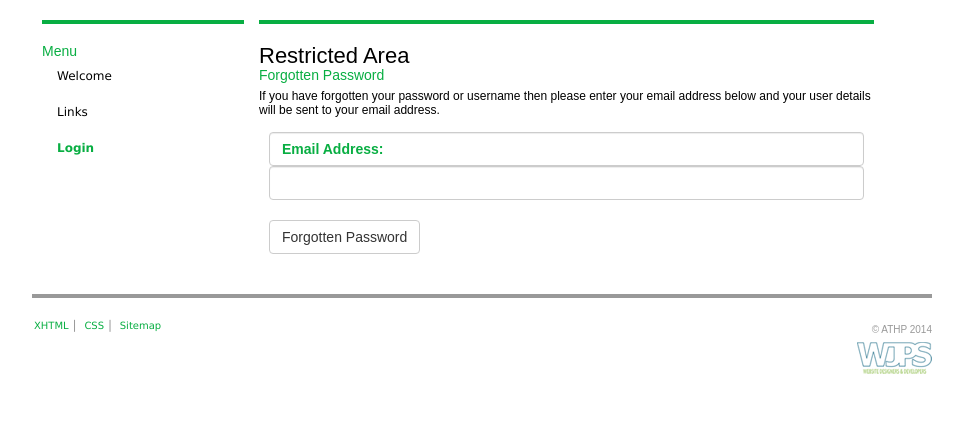
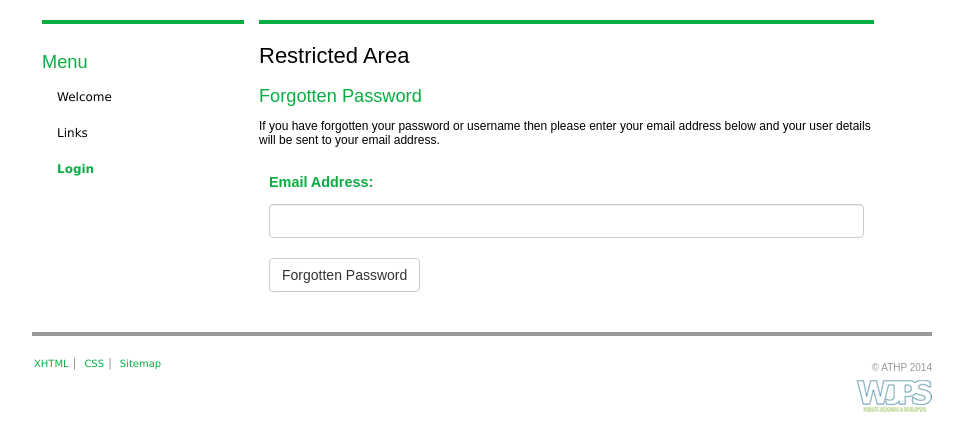
Before and after one commit to yorkshiregeek/WJPS_Portal, a PHP site: page /portal/forgottenpassword.php in a window 1280 px wide; the page is wider, and only the part inside the window is pictured. Shown: the part 87-531 px from the top of that part, without its empty margins (158-1121 px from the left). Run offline with PHP 8.4, Linux system fonts and the light colour scheme; data that the repository does not hold is empty; some libraries are stand-ins or nearby versions.

Commit message:
Style tweaks

```diff
--- a/Classes/contactclass.php
+++ b/Classes/contactclass.php
@@ -354,7 +354,7 @@
 
         		print("<input type=\"text\" size=\"80\" name=\"searchterm\" value=\"" . $Term . "\"/>");
 
-        		print("<input style=\"position:relative;left:20px;\"type=\"submit\" name=\"submit\" value=\"Search\"/>");
+        		print("<input class = \"btn btn-default\" style=\"position:relative;left:20px;\"type=\"submit\" name=\"submit\" value=\"Search\"/>");
 
         	print("</form>");
         }
--- a/Classes/formsclass.php
+++ b/Classes/formsclass.php
@@ -45,7 +45,7 @@
                     {
                         if($Field[1] != "Hidden")
                         {
-                            print("<dt class=\"form-control\" id=\"" . $Field[2] . "Title\">" . $Field[0] . "</dt>");
+                            print("<dt class=\"\" id=\"" . $Field[2] . "Title\">" . $Field[0] . "</dt>");
                         }
                         forms::generatefield($Field);
                     }
@@ -139,7 +139,7 @@
                 print("<dd id=\"" . $Name . "Field\"><input type=\"file\" name=\"" . $Name . "\" id=\"" . $Name . "\" size=\"" . $Cols . "\" onchange=\"" . $Action ."\"/></dd>");
             } elseif($Type == "Select") {
                 //Select
-                print("<dd id=\"" . $Name . "Field\" class= \"" . $Class . "\"><select name=\"" . $Name . "\" id=\"" . $Name . "\">");
+                print("<dd id=\"" . $Name . "Field\" class= \"" . $Class . " checkbox\"><select name=\"" . $Name . "\" id=\"" . $Name . "\">");
                     foreach($Options as $Option)
                     {
                         if($Option[0] == $Value){
--- a/Classes/noticesclass.php
+++ b/Classes/noticesclass.php
@@ -82,7 +82,7 @@
         		$Counter ++;
         	}
 
-        	print_r($CatArray);
+        	//print_r($CatArray);
 
         	return $CatArray;
         }
--- a/Classes/tableclass.php
+++ b/Classes/tableclass.php
@@ -11,7 +11,7 @@
 
         static public function generateadmintable($ID,$Cols,$Rows)
         {
-            print("<table class=\"table table-striped table-bordered sorted_table\" id=\"" . $ID . "\">\n");
+            print("<table class=\"table table-hover sorted_table\" id=\"" . $ID . "\">\n");
             print("<tbody>");
                 print("<tr>\n");
                 foreach($Cols as $Col)
--- a/Classes/trustclass.php
+++ b/Classes/trustclass.php
@@ -81,7 +81,7 @@
 
      		print("<p>The list below shows all the trusts in the system.</p>");
 
-     		print("<p><a href='directory.php?tid=-1'><span class=\"glyphicon glyphicon-plus\"></span>Add New Trust</a></p>");
+     		print("<p><a href='directory.php?tid=-1'><span class=\"glyphicon glyphicon-plus\"></span> Add New Trust</a></p>");
 
 			$RQ = new ReadQuery("SELECT IDLNK FROM Trusts WHERE Deleted = 0 ORDER BY Trust");
 
--- a/Classes/userclass.php
+++ b/Classes/userclass.php
@@ -415,7 +415,7 @@
 
         	$UserCategoryArray = UserCategory::generatearray();
 
-        	$UsernameField = array("Username:","Text","username",30,0,$Username,"","",!$Add);
+        	$UsernameField = array("Username:","Text","username",30,0,$Username,"Enter username","","",!$Add);
             $FirstnameField = array("Firstname:","Text","firstname",30,0,$Firstname);
             $SurnameField = array("Surname:","Text","surname",30,0,$Surname);
             $EmailField = array("Email Address:","Text","email",30,0,$Email);
@@ -476,7 +476,7 @@
         {
         	$RQ = new ReadQuery("SELECT IDLNK FROM Users WHERE Email = '" . $Email . "';");
         	if($RQ->getnumberofresults() > 0){
-				$row = mysql_fetch_array($RQ->getresults());
+				$row = $RQ->getresults()->fetch_array(MYSQLI_BOTH);
 				return $row["IDLNK"];
 			} else {
         		return 0;
@@ -489,7 +489,7 @@
 
         	$List = "";
 
-        	while($row = mysql_fetch_array($RQ->getresults())){
+        	while($row = $RQ->getresults()->fetch_array(MYSQLI_BOTH)){
         		$User = new Users($row["IDLNK"]);
         		$List .= "," . $User->getemail();
         	}
--- a/css/styles.css
+++ b/css/styles.css
@@ -10,16 +10,16 @@ body{
 h1{
 	border:0;
 	padding:0;
-	margin:0;
+	margin:0 0 10px 0;
 	font-size:22px;
 	color:#000000;
 }
 
 h2{
 	border:0;
-	padding:0;
+	padding: 8px 0 8px 0;
 	margin:0;
-	font-size:14px;
+	font-size: 1.3em;
 	color:#08ae42;
 }
 
@@ -177,6 +177,8 @@ textarea{
 #content dl dt{
 	color:#08ae42;
 	font-weight: bold;
+	padding: 10px 0 11px 0px;
+	font-size: 1.2em;
 }
 
 label{
```
Also changed, not shown: Classes/positionsclass.php (+4 -14 lines).
